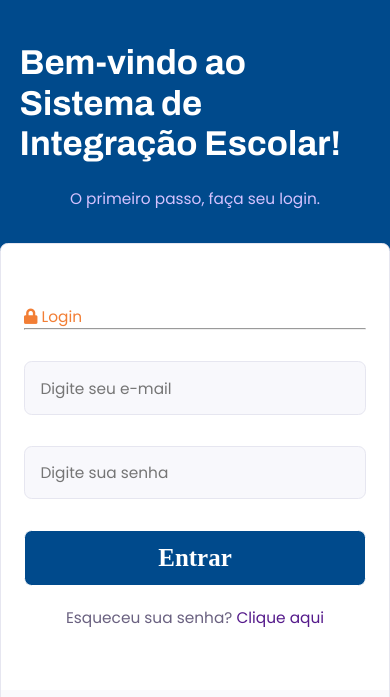
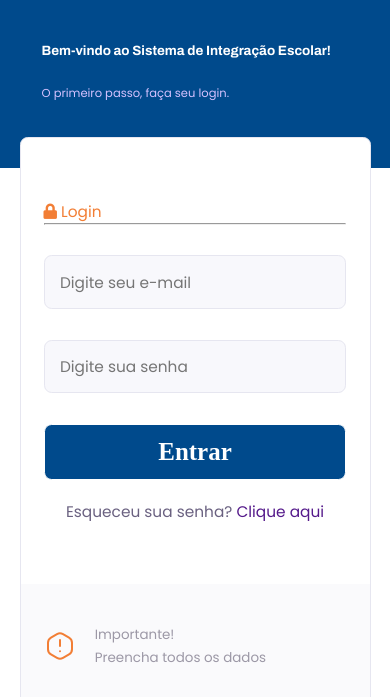
Before and after one commit to Rafael-Rufino/SDIE---Projeto-tcc-ifrn-ead, a website: page src/views/tela-login.html in a window 390 px wide. Shown: the part 91-788 px from the top of the page. Drawn offline with Linux system fonts and the light colour scheme; files that its build step writes are made by us from their sources; files whose address does not match are found by name.

Commit message:
Terminando o Front-end e back-end, concluindo README e documentação

```diff
--- a/public/styles/partials/area-estudante-aula-disponivel.css
+++ b/public/styles/partials/area-estudante-aula-disponivel.css
@@ -334,6 +334,14 @@ nav ul {
 
 
 }
+.page-header .header-content strong {
+	font: 700 3.6rem Archivo;
+	text-align: center;
+	justify-content: center;
+    display: flex;
+
+
+}
 @media (max-width:1024px){
 
 #search-teachers{
--- a/public/styles/partials/header.css
+++ b/public/styles/partials/header.css
@@ -50,9 +50,36 @@
     line-height: 2.6rem;
     color: var(--color-text-in-primary);
     margin-top: 2.4rem;
-    text-align: center;
+    text-align: left;
+    padding-left: 22px;
 }
 
+@media(max-width:800px){
+    .page-header .header-content strong{
+        font: 700 2.6rem Archivo;
+        text-align: left;
+        display: flex;
+        padding-left: 22px;
+
+    }
+}
+@media(max-width:600px){
+     .page-header .header-content strong{
+        font: 700 1.5rem Archivo;
+     }
+
+.page-header .header-content p{
+
+    font-size: 1.2rem;
+
+}
+}
+@media(max-width:400px){
+    .page-header .header-content strong{
+        font: 700 1.4rem Archivo;
+     }
+
+}
 
 
 
@@ -77,11 +104,8 @@
         justify-content: center;
 
     }
-    .page-header .header-content strong{
-    display: flex;
-	justify-content: center;
-	text-align: center;
-    align-items: center;
-    }
+    /* .page-header .header-content strong{
+
+    } */
 
 }
--- a/public/styles/partials/page-estudante-adicionar-materias.css
+++ b/public/styles/partials/page-estudante-adicionar-materias.css
@@ -342,6 +342,14 @@ nav ul {
 
 
 }
+.page-header .header-content strong {
+	font: 700 3.6rem Archivo;
+	text-align: center;
+	justify-content: center;
+    display: flex;
+
+
+}
 
 @media (max-width:1024px){
 	#search-teachers{
@@ -477,6 +485,10 @@ nav ul {
 
 	}
 
+#search-teachers button {
+    width: 100%;
+}
+
 	.header-content{
 		display: flex;
 		justify-content: center;
--- a/public/styles/partials/page-materia-estudante.css
+++ b/public/styles/partials/page-materia-estudante.css
@@ -282,7 +282,17 @@ nav a:hover {
 }
 
 
+.page-header .header-content strong {
+	font: 700 3.6rem Archivo;
+	text-align: center;
+	justify-content: center;
+    display: flex;
 
+
+}
+
+@media (max-width: 800px){
+}
 nav ul {
 	flex-direction: column;
 	position: absolute;
--- a/public/styles/partials/page-materia-professores.css
+++ b/public/styles/partials/page-materia-professores.css
@@ -289,6 +289,14 @@ nav ul {
 	margin-left:23%;
 
 }
+.page-header .header-content strong {
+	font: 700 3.6rem Archivo;
+	text-align: center;
+	justify-content: center;
+    display: flex;
+
+
+}
 
 @media (max-width:1024px){
 	.topo-materia{
--- a/public/styles/partials/page-professor-aula.css
+++ b/public/styles/partials/page-professor-aula.css
@@ -360,6 +360,15 @@ nav ul {
 
 
 }
+.page-header .header-content strong {
+	font: 700 3.6rem Archivo;
+	text-align: center;
+	justify-content: center;
+    display: flex;
+
+
+}
+
 @media (max-width:1024px){
 	#search-teachers{
 		gap:10px;
@@ -481,7 +490,7 @@ nav ul {
 	}
 	.page-header .header-content{
 		margin: 1.8rem;
-		padding-bottom: 100px;;
+		padding-bottom: 90px;
 	}
 	.topo-header{
 		margin-bottom:100%;
--- a/public/styles/partials/tela-login.css
+++ b/public/styles/partials/tela-login.css
@@ -9,7 +9,7 @@
 
 #page-tela-login main{
     background: var(--color-box-base);
-    width: 100%;
+    width: 80%;
     max-width: 74rem;
     border-radius: .8rem;
     margin: -3.2rem auto 3.2rem;
@@ -72,8 +72,8 @@
 
 #page-tela-login main footer p{
     display: flex;
-    align-items: center;
-    justify-content: center;
+    /* align-items: center;
+    justify-content: center; */
     font-size: 1.4rem;
     line-height: 2.4rem;
     color: var(--color-text-complement);
@@ -146,6 +146,46 @@ button a{
     text-decoration: none;
 }
 
+@media(max-width:1024px){
+    #page-tela-login main {
+        width: 60%;
+    }
+    .page-header .header-content p {
+
+    padding-left: 62px;
+}
+}
+@media(max-width:800px){
+    #page-tela-login main{
+        width:75%;
+    }
+    .page-header .header-content strong {
+
+        padding-left: 56px;
+    }
+    .page-header .header-content  p {
+
+        padding-left: 56px;
+    }
+
+}
+
+@media(max-width:600px){
+    #page-tela-login main{
+        width:90%;
+    }
+    .page-header .header-content strong {
+
+        padding-left: 22px;
+    }
+    .page-header .header-content  p {
+
+        padding-left: 22px;
+    }
+
+}
+
+
 @media (min-width: 700px){
     #page-tela-login #container{
         max-width: 100vw;
```
Also changed, not shown: public/styles/partials/page-cadastro-usuario.css (+13 -2 lines), README.md, public/images/teams.svg (added).
